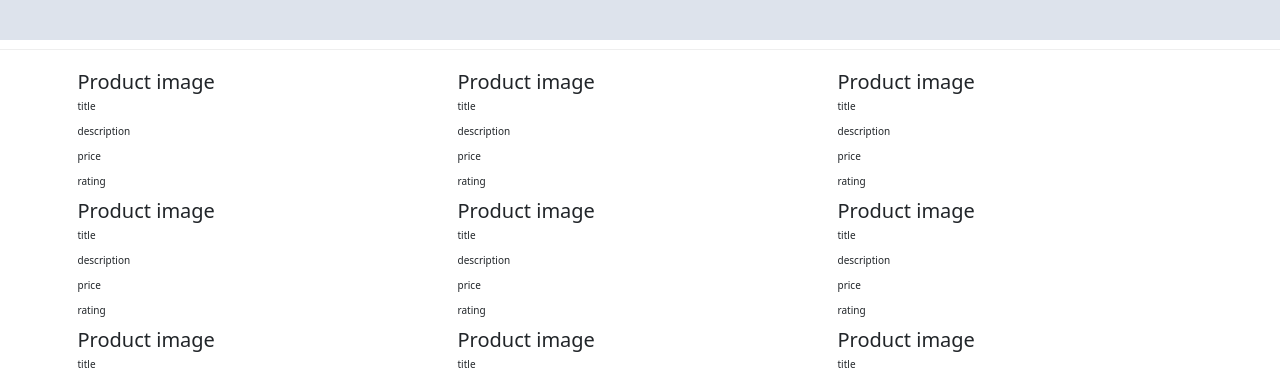
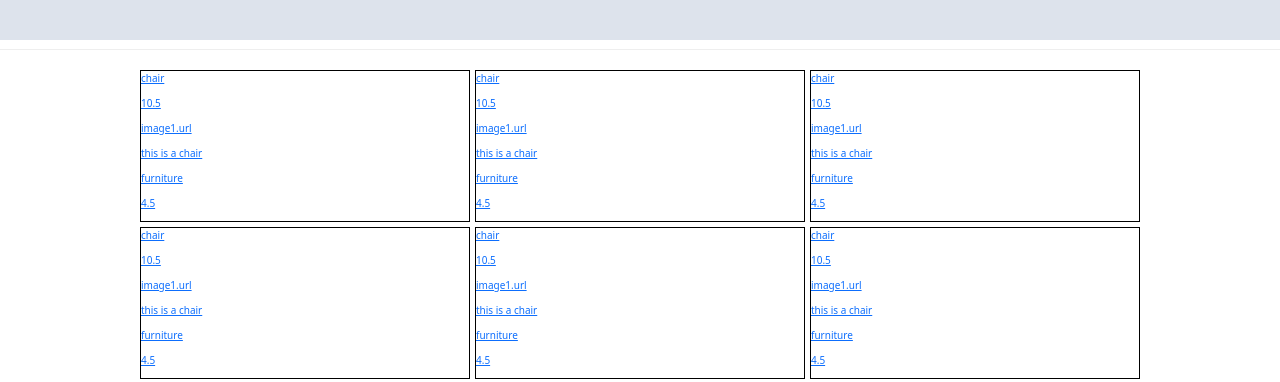
Before and after one commit to WeCodeStore/ui, a React (Create React App) app: page /shop in a window 1280 px wide. Shown: the part 384-766 px from the top of the page. Built offline with nearby package versions, Linux system fonts and the light colour scheme.

Commit message:
added more to shopview container

```diff
--- /dev/null
+++ b/src/classes/IProduct.jsx
@@ -0,0 +1,23 @@
+class IProduct {
+  constructor(
+    productId,
+    name,
+    price,
+    quantity,
+    sku,
+    image,
+    description,
+    category
+  ) {
+    this.productId = productId;
+    this.name = name;
+    this.price = price;
+    this.quantity = quantity;
+    this.sku = sku;
+    this.image = image;
+    this.description = description;
+    this.category = category;
+  }
+}
+
+export default IProduct;
--- a/src/components/HomeViewComponent.jsx
+++ /dev/null
@@ -1,15 +0,0 @@
-import Featured from './Featured/Featured';
-import CategoryImageGrid from './Category/categoryImageGrid';
-import HeroImageGrid from './Hero/Hero';
-
-const HomeViewComponent = () => {
-  return (
-    <div className='home-view-container' data-testid='home-view-container'>
-      <HeroImageGrid/>
-      <CategoryImageGrid />
-      <Featured />
-    </div>
-  );
-};
-
-export default HomeViewComponent;
--- a/src/components/Product.js
+++ b/src/components/Product.js
@@ -1,11 +1,12 @@
-export default function Product() {
+export default function Product({ product, rating }) {
   return (
     <div>
-      <h2>Product image</h2>
-      <p>title</p>
-      <p>description</p>
-      <p>price</p>
-      <p>rating</p>
+      <p>{product.name}</p>
+      <p>{product.price}</p>
+      <p>{product.image}</p>
+      <p>{product.description}</p>
+      <p>{product.category}</p>
+      <p>{rating}</p>
     </div>
   );
 }
--- /dev/null
+++ b/src/pages/HomeViewPage/HomeViewComponent.jsx
@@ -0,0 +1,15 @@
+import Featured from "../../components/Featured/Featured";
+import CategoryImageGrid from "../../components/Category/categoryImageGrid";
+import HeroImageGrid from "../../components/Hero/Hero";
+
+const HomeViewComponent = () => {
+  return (
+    <div className="home-view-container" data-testid="home-view-container">
+      <HeroImageGrid />
+      <CategoryImageGrid />
+      <Featured />
+    </div>
+  );
+};
+
+export default HomeViewComponent;
--- a/src/pages/PageContainer.jsx
+++ b/src/pages/PageContainer.jsx
@@ -1,8 +1,8 @@
 import { BrowserRouter, Routes, Route } from "react-router-dom";
-import HomeViewComponent from "../components/HomeViewComponent";
+import HomeViewComponent from "../pages/HomeViewPage/HomeViewComponent";
 import Footer from "../components/Footer/Footer";
 import Header from "../components/Header/Header";
-import ShopViewContainer from "./ShopViewContainer";
+import ShopViewContainer from "../pages/ShopViewPage/ShopViewContainer";
 
 const PageContainer = () => {
   return (
--- a/src/pages/ShopViewContainer.js
+++ /dev/null
@@ -1,34 +0,0 @@
-import { Container, Row, Col } from "react-bootstrap";
-import Product from "../components/Product";
-
-const ShopViewContainer = () => {
-  return (
-    <div>
-      <Container>
-        <Row>
-          {Array.from({ length: 3 }, (_, i) => (
-            <Col key={i}>
-              <Product />
-            </Col>
-          ))}
-        </Row>
-        <Row>
-          {Array.from({ length: 3 }, (_, i) => (
-            <Col key={i}>
-              <Product />
-            </Col>
-          ))}
-        </Row>
-        <Row>
-          {Array.from({ length: 3 }, (_, i) => (
-            <Col key={i}>
-              <Product />
-            </Col>
-          ))}
-        </Row>
-      </Container>
-    </div>
-  );
-};
-
-export default ShopViewContainer;
--- /dev/null
+++ b/src/pages/ShopViewPage/ShopViewContainer.css
@@ -0,0 +1,12 @@
+.container-shopView {
+  margin: auto;
+  margin-top: 15px;
+  width: 1000px;
+  display: grid;
+  gap: 0.5em;
+  grid-template-columns: repeat(3, 1fr);
+}
+
+.shopViewPage-product {
+  border: 1px solid black;
+}
--- /dev/null
+++ b/src/pages/ShopViewPage/ShopViewContainer.js
@@ -0,0 +1,115 @@
+import IProduct from "../../classes/IProduct";
+import Product from "../../components/Product";
+import "./ShopViewContainer.css";
+
+const ShopViewContainer = () => {
+  const rating = 4.5;
+  const productList = [
+    new IProduct(
+      1,
+      "chair",
+      10.5,
+      2,
+      "sdfsdf",
+      "image1.url",
+      "this is a chair",
+      "furniture"
+    ),
+    new IProduct(
+      2,
+      "chair",
+      10.5,
+      2,
+      "sdfsdf",
+      "image1.url",
+      "this is a chair",
+      "furniture"
+    ),
+    new IProduct(
+      3,
+      "chair",
+      10.5,
+      2,
+      "sdfsdf",
+      "image1.url",
+      "this is a chair",
+      "furniture"
+    ),
+    new IProduct(
+      4,
+      "chair",
+      10.5,
+      2,
+      "sdfsdf",
+      "image1.url",
+      "this is a chair",
+      "furniture"
+    ),
+    new IProduct(
+      5,
+      "chair",
+      10.5,
+      2,
+      "sdfsdf",
+      "image1.url",
+      "this is a chair",
+      "furniture"
+    ),
+    new IProduct(
+      6,
+      "chair",
+      10.5,
+      2,
+      "sdfsdf",
+      "image1.url",
+      "this is a chair",
+      "furniture"
+    ),
+    new IProduct(
+      7,
+      "chair",
+      10.5,
+      2,
+      "sdfsdf",
+      "image1.url",
+      "this is a chair",
+      "furniture"
+    ),
+    new IProduct(
+      8,
+      "chair",
+      10.5,
+      2,
+      "sdfsdf",
+      "image1.url",
+      "this is a chair",
+      "furniture"
+    ),
+    new IProduct(
+      9,
+      "chair",
+      10.5,
+      2,
+      "sdfsdf",
+      "image1.url",
+      "this is a chair",
+      "furniture"
+    ),
+  ];
+
+  return (
+    <div className="container-shopView">
+      {productList.map((val, k) => {
+        return (
+          <div className="shopViewPage-product">
+            <a href="#" key={k}>
+              <Product product={val} rating={rating} />
+            </a>
+          </div>
+        );
+      })}
+    </div>
+  );
+};
+
+export default ShopViewContainer;
```
